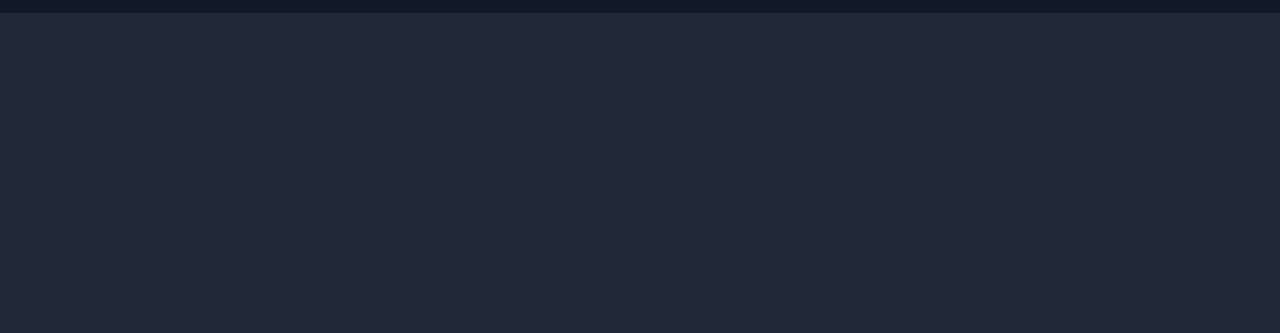
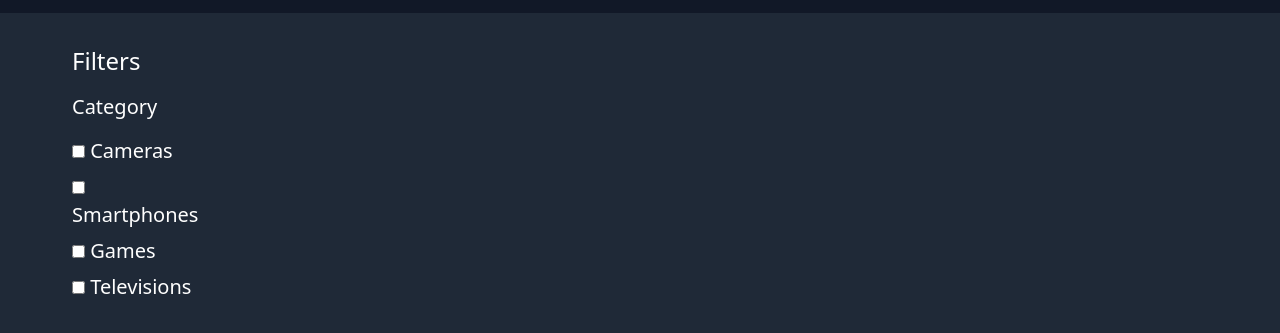
Before and after one commit to Zahid51095/Filtering-Product, a plain HTML site: page index.html in a window 1280 px wide. Shown: the part 59-392 px from the top of the page. Drawn offline with nearby package versions, Linux system fonts and the light colour scheme.

Commit message:
product names with checkbox has been added

```diff
--- a/index.html
+++ b/index.html
@@ -65,6 +65,36 @@
               </span>
         </div>
     </nav>
+    <main class="flex flex-col md:flex-row container mx-auto max-w-6xl">
+        <div class="space-y-4 p-2 w-full md:max-w-[10rem]">
+          <h2 class="text-2xl">Filters</h2>
+          <h3 class="text-xl mb-2">Category</h3>
+          <div id="filters-container" class="text-xl space-y-2">
+            <div>
+              <input type="checkbox" class="check" id="cameras" />
+              <label for="cameras">Cameras</label>
+            </div>
+            <div>
+              <input type="checkbox" class="check" id="smartphones" />
+              <label for="smartphones">Smartphones</label>
+            </div>
+            <div>
+              <input type="checkbox" class="check" id="games" />
+              <label for="games">Games</label>
+            </div>
+            <div>
+              <input type="checkbox" class="check" id="televisions" />
+              <label for="televisions">Televisions</label>
+            </div>
+          </div>
+        </div>
+
+        <!-- Products wrapper -->
+        <div
+          id="products-wrapper"
+          class="w-full max-w-4xl mx-auto grid grid-cols-2 sm:grid-cols-3 xl:grid-cols-4 gap-6 place-content-center p-4"
+        ></div>
+      </main>
 </body>
 
 </html>
```
